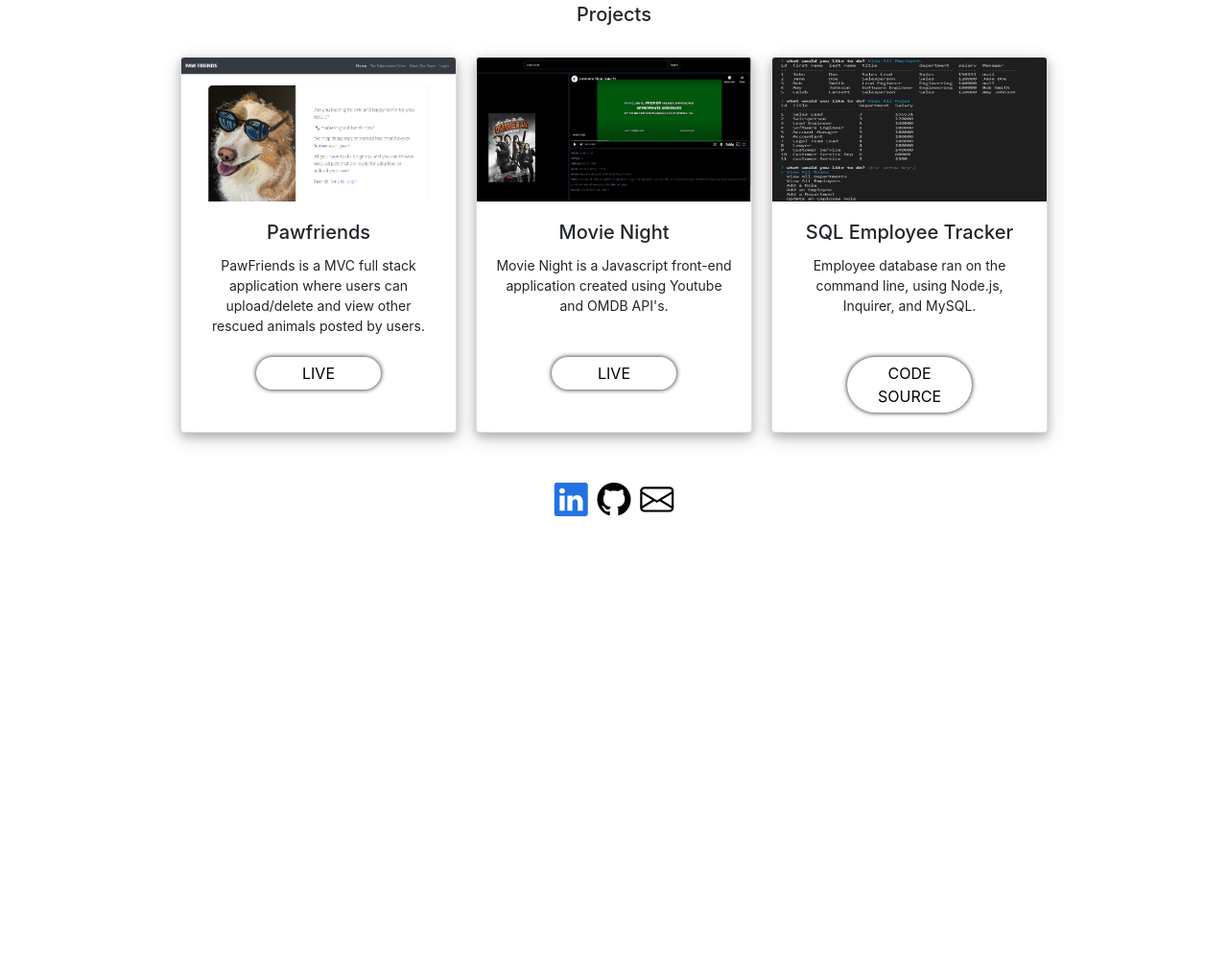
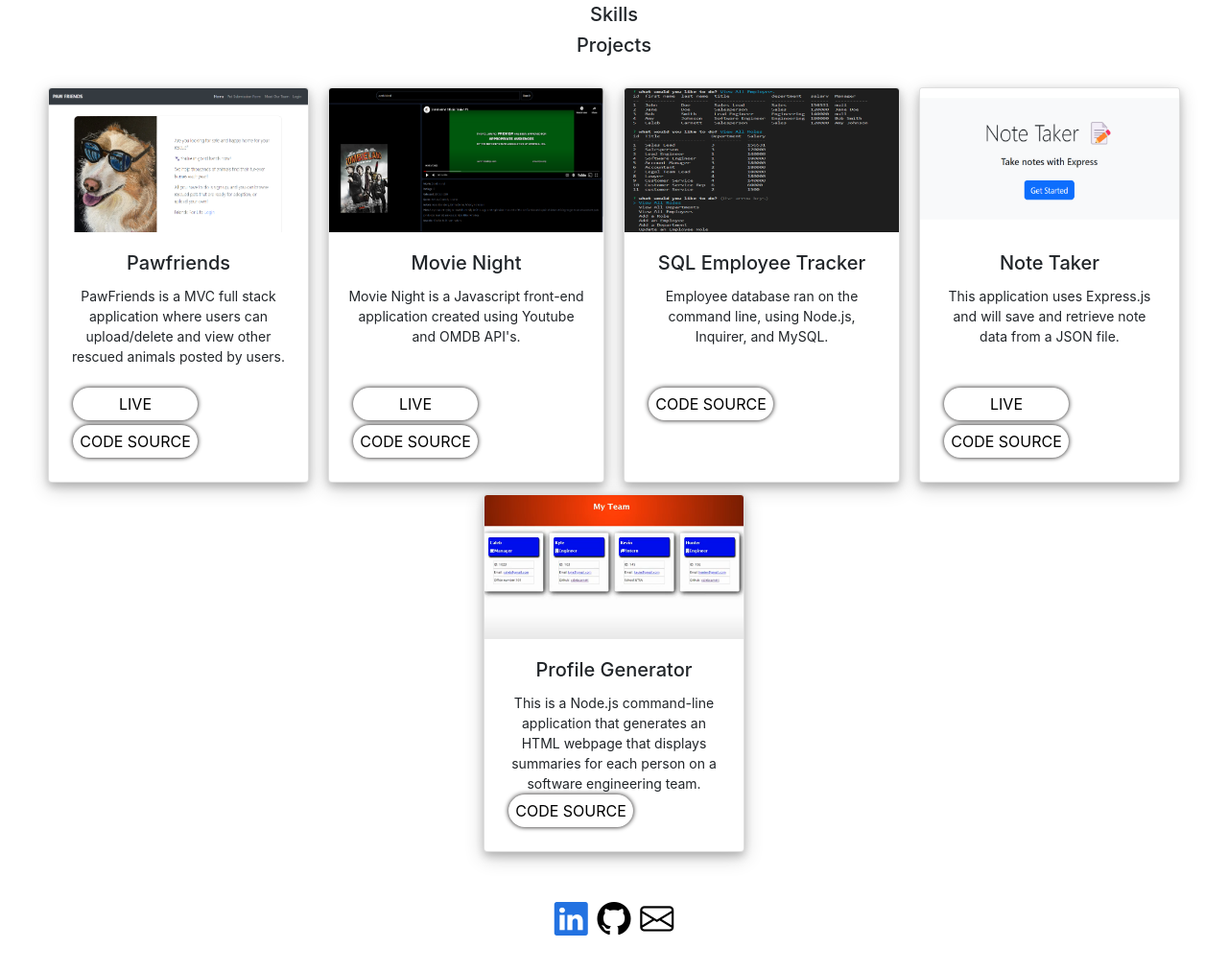
Before and after one commit to calebc96/Portfolio, a plain HTML site: page index.html in a window 1280 px wide. Shown: the part 681-1694 px from the top of the page at 96% size. Before the commit the page ends 1260 px from the top, so only its background shows below. Drawn offline with nearby package versions, Linux system fonts and the light colour scheme.

Commit message:
updated resume and projects

```diff
--- a/assets/style/style.css
+++ b/assets/style/style.css
@@ -19,7 +19,7 @@
     height: 250px;
     object-fit: cover;
     box-shadow: 0 0 10px #0b0909;
-}
+  }
 
 .info {
     width: 300px;
@@ -29,7 +29,6 @@ h2, h1, p {
     text-align: center;
 
 }
-
 
 #aboutmesection {
     display: flex;
@@ -62,7 +61,7 @@ h2, h1, p {
 .project-buttons {
     margin: auto;
     width: 130px;
-    padding: 5px 10px;
+    padding: 5px 5px;
     text-align: center;
     text-transform: uppercase;
     transition: 0.5s;
@@ -71,6 +70,7 @@ h2, h1, p {
     box-shadow: 0 0 5px #0b0909;
     border-radius: 30px;
     display: block;
+    margin: 5px;
   }
 
   .project-buttons:hover {
@@ -129,3 +129,12 @@ footer {
     display: flex;
     justify-content: flex-end;
   }
+
+  @media (max-width: 1000px) {
+  .card-columns {
+    width: 60%;
+
+  }
+
+
+  }
--- a/index.html
+++ b/index.html
@@ -54,7 +54,7 @@
             <a class="nav-link" href="#contact">Connect</a>
           </li>
           <li class="nav-item">
-            <a class="nav-link" target="_blank" href="assets/images/Caleb Carnetts Resume.pdf">Resume</a>
+            <a class="nav-link" target="_blank" href="assets/images/Caleb Carnett - Resume (3).pdf">Resume</a>
           </li>
         </ul>
       </div>
@@ -82,10 +82,11 @@
           </p>
         </div>
       </section>
+      <h1 style="font-size: 20px;">Skills</h1>
       <h1 style="font-size: 20px;">Projects</h1><br>
     <section id="projects" class="card-columns">
 
-      <div class="card" style="width: 18rem">
+      <div class="card" style="width: 17rem">
         <img
           class="card-img-top"
           src="./assets/images/Pawfriends screenshot2.png"
@@ -99,6 +100,8 @@
           <a target="_blank" href="https://pawfriends.herokuapp.com/" class="project-buttons"
             >Live</a
           >
+          <a target="_blank" href="https://calebcarnett.github.io/Movie-Search-Application" class="project-buttons"
+            >Code Source</a>
         </div>
       </div>
       <div class="card" style="width: 18rem">
@@ -113,8 +116,9 @@
            Movie Night is a Javascript front-end application created using Youtube and OMDB API's.
           </p>
           <a target="_blank" href="https://calebcarnett.github.io/Movie-Search-Application" class="project-buttons"
-            >Live</a
-          >
+            >Live</a>
+          <a target="_blank" href="https://calebcarnett.github.io/Movie-Search-Application" class="project-buttons"
+            >Code Source</a>
         </div>
       </div>
       <div class="card" style="width: 18rem">
@@ -133,6 +137,41 @@
           >
         </div>
       </div>
+
+      <div class="card" style="width: 17rem">
+        <img
+          class="card-img-top"
+          src="./assets/images/Note taker.png"
+          alt="Card image cap"
+        />
+        <div class="card-body">
+          <h5 class="card-title">Note Taker</h5>
+          <p class="card-text">
+            This application uses Express.js and will save and retrieve note data from a JSON file.
+          </p>
+          <a target="_blank" href="https://takenotes.herokuapp.com/" class="project-buttons"
+            >Live</a
+          >
+          <a target="_blank" href="https://github.com/calebcarnett/Take-Notes" class="project-buttons"
+            >Code Source</a>
+        </div>
+      </div>
+
+      <div class="card" style="width: 17rem">
+        <img
+          class="card-img-top"
+          src="./assets/images/Screenshot 2023-02-22 165310.png"
+          alt="Card image cap"
+        />
+        <div class="card-body">
+          <h5 class="card-title">Profile Generator</h5>
+          <p class="card-text">
+            This is a Node.js command-line application that generates an HTML webpage that displays summaries for each person on a software engineering team.
+          </p>
+          <a target="_blank" href="https://github.com/calebcarnett/Profile-Generator" class="project-buttons"
+            >Code Source</a>
+        </div>
+      </div>
     </section>
   </body>
   <footer id="contact">
```
Also changed, not shown: assets/images/Note taker.png (added), assets/images/Screenshot 2023-02-22 165310.png (added), 2 other files.
